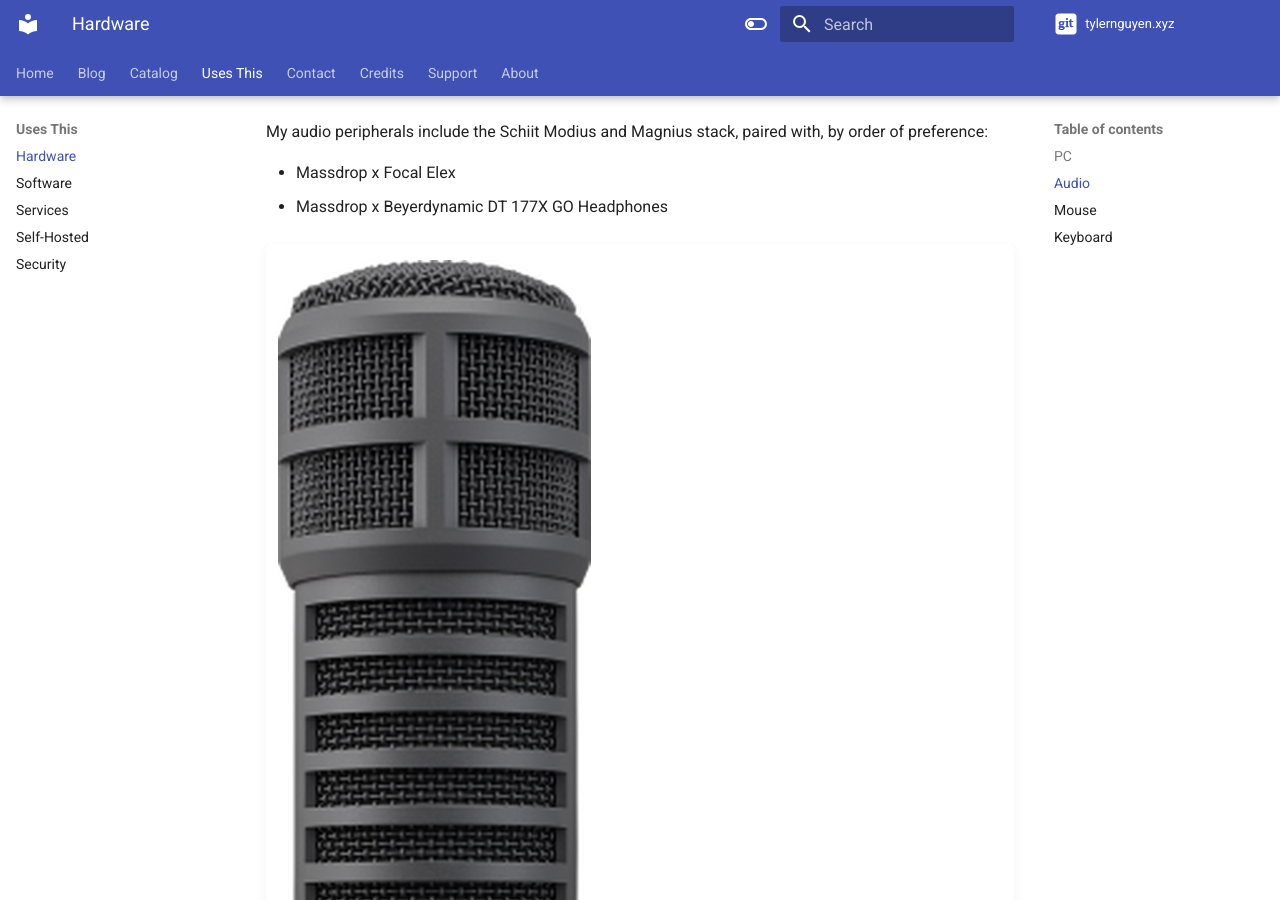
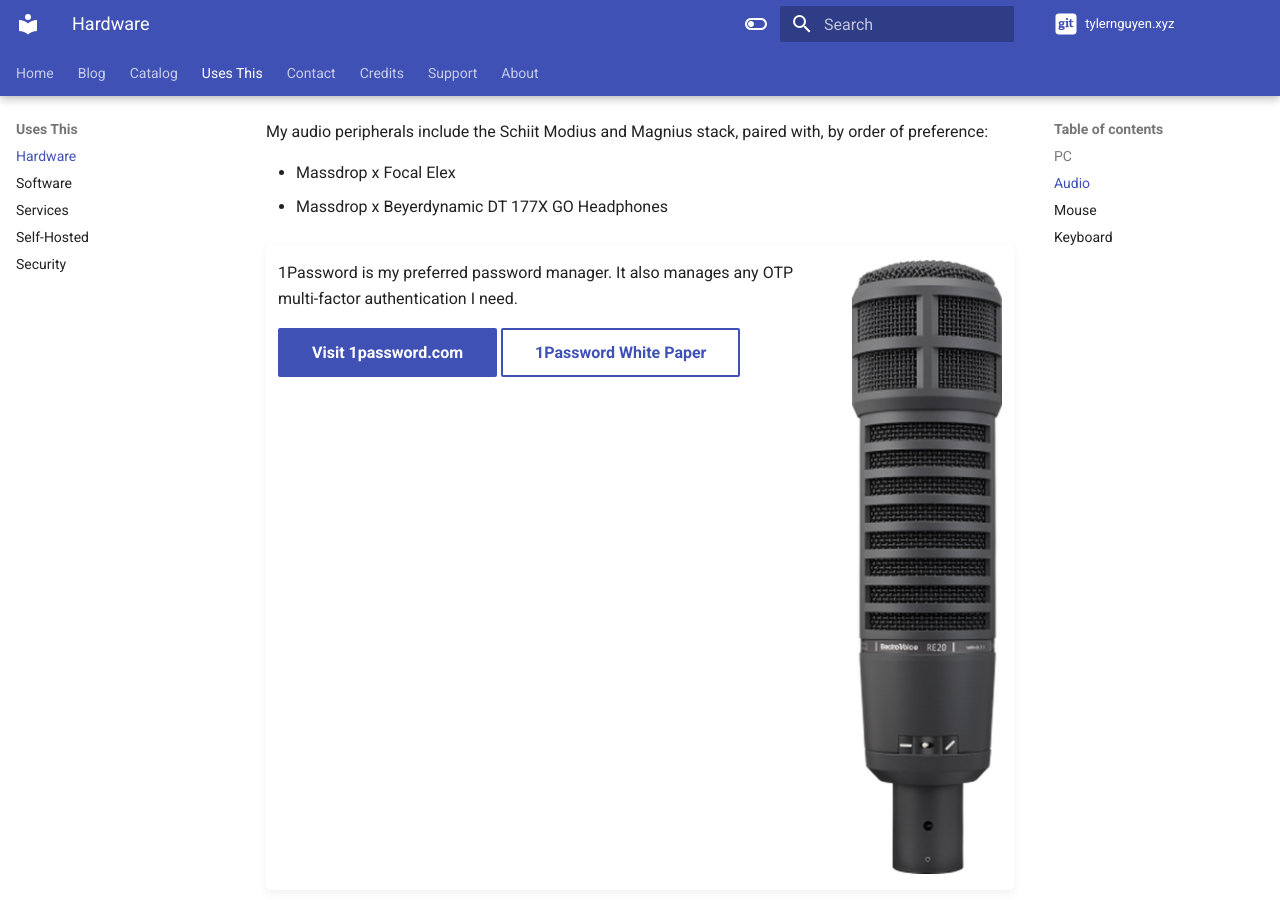
Before and after one commit to tylernguyen/tylernguyen.xyz, an MkDocs documentation site: the page built from docs/uses-this/hardware.md, in a window 1280 px wide and 900 px high, scrolled down 507 px. Built offline with MkDocs 1.6.1 and Material for MkDocs 9.7.7, drawn with Linux system fonts in a browser that asks for light colours; plug-ins that fetch from the network failed and are left out; comment, search, counter and statistics services are not loaded.

Commit message:
more test

```diff
--- a/docs/uses-this/hardware.md
+++ b/docs/uses-this/hardware.md
@@ -30,7 +30,7 @@
 
 !!! recommendation
 
-    ![Electro-Voice RE20](/assets/img/uses-this/Electro-Voice-RE20.png)
+    ![Electro-Voice RE20](/assets/img/uses-this/Electro-Voice-RE20.png){ align=right }
 
     1Password is my preferred password manager. It also manages any OTP multi-factor authentication I need.
 
```
